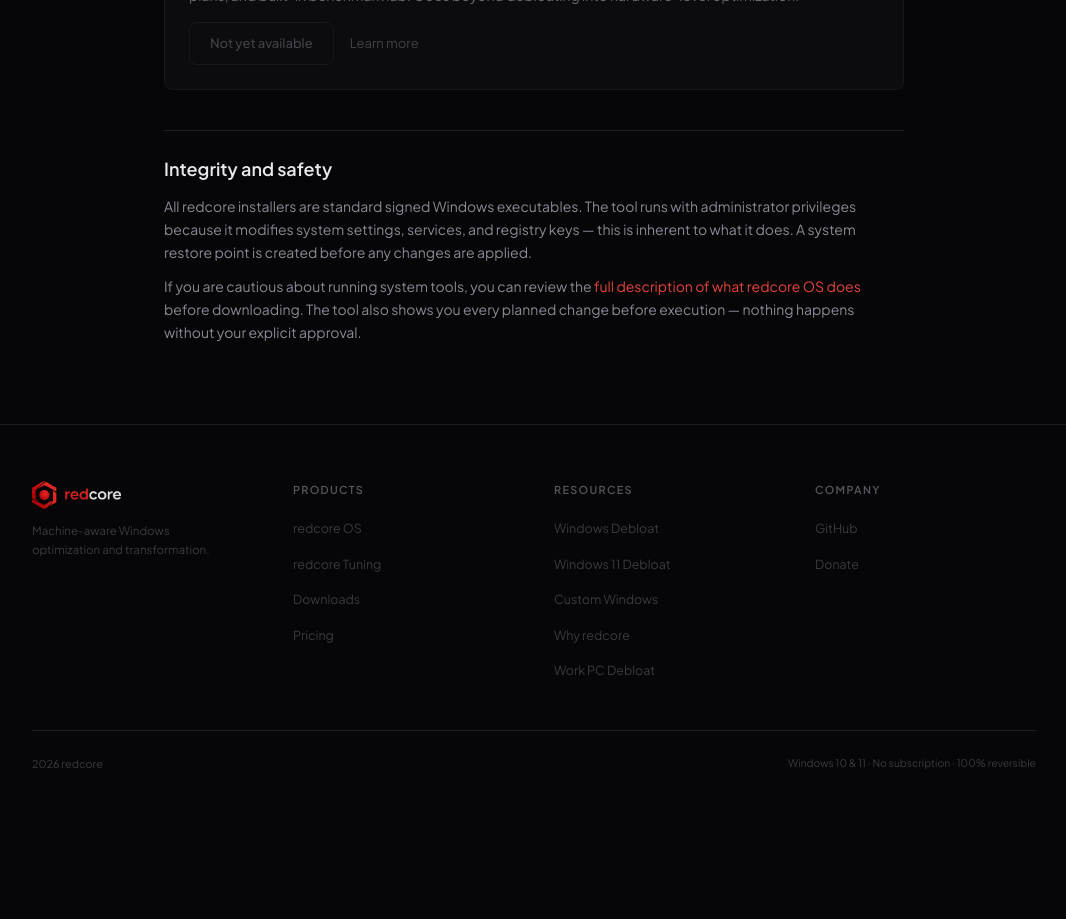
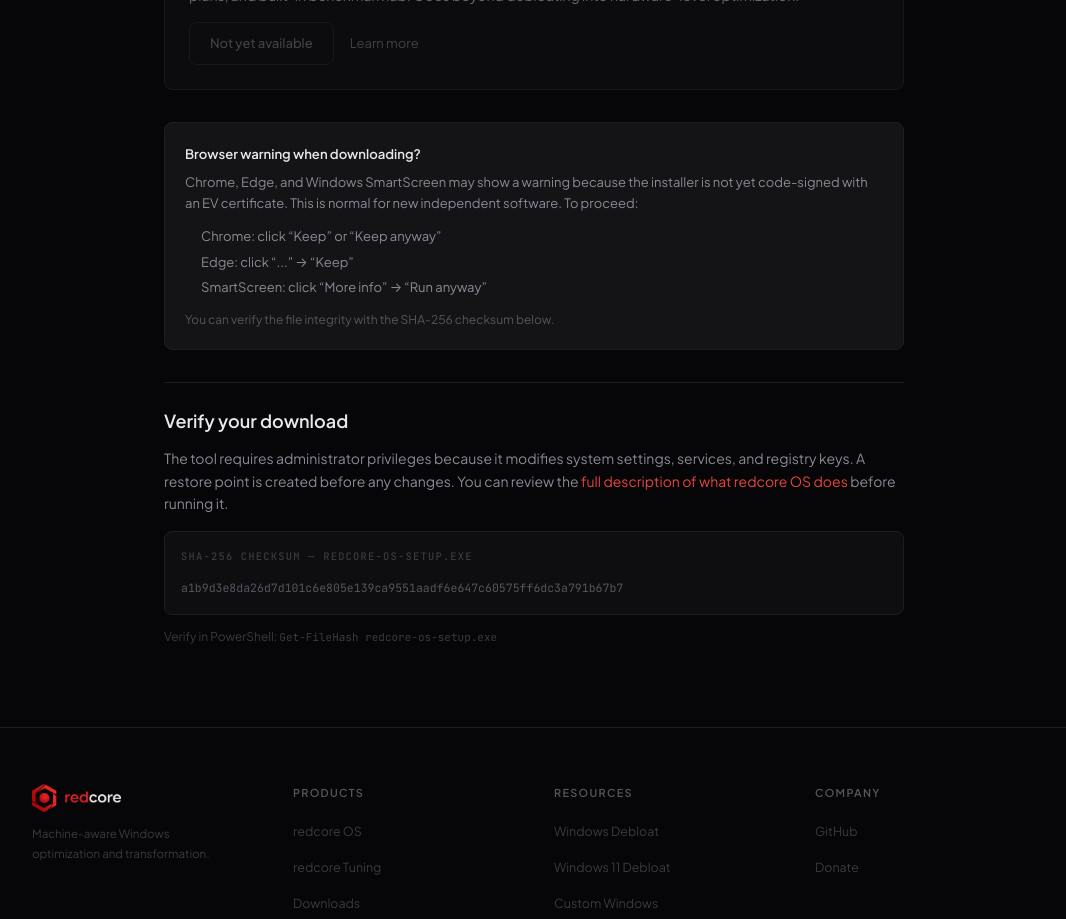
Before and after one commit to redpersongpt/oudenOS, a Next.js app in the folder apps/web/: page /downloads in a window 1280 px wide. Shown: the part 840-1759 px from the top of the page, without its empty margins (106-1172 px from the left). Before the commit the page ends 1668 px from the top, so only its background shows below. Built offline with nearby package versions, Linux system fonts and the light colour scheme; no server answers.

Commit message:
add download checksum

```diff
--- a/apps/web/src/app/downloads/page.tsx
+++ b/apps/web/src/app/downloads/page.tsx
@@ -123,27 +123,50 @@ export default function DownloadsPage() {
             </div>
           </div>
 
-          {/* Integrity note */}
-          <div className="mt-10 pt-6 border-t border-border">
+          {/* Browser warning */}
+          <div className="mt-8 rounded-lg border border-border bg-surface-raised p-5">
+            <p className="text-[0.82rem] font-semibold text-ink-primary mb-2">
+              Browser warning when downloading?
+            </p>
+            <p className="text-ink-secondary text-[13px] leading-relaxed mb-3">
+              Chrome, Edge, and Windows SmartScreen may show a warning because
+              the installer is not yet code-signed with an EV certificate.
+              This is normal for new independent software. To proceed:
+            </p>
+            <ul className="text-ink-secondary text-[13px] leading-relaxed space-y-1 mb-3 pl-4">
+              <li>Chrome: click &ldquo;Keep&rdquo; or &ldquo;Keep anyway&rdquo;</li>
+              <li>Edge: click &ldquo;...&rdquo; → &ldquo;Keep&rdquo;</li>
+              <li>SmartScreen: click &ldquo;More info&rdquo; → &ldquo;Run anyway&rdquo;</li>
+            </ul>
+            <p className="text-ink-tertiary text-[12px]">
+              You can verify the file integrity with the SHA-256 checksum below.
+            </p>
+          </div>
+
+          {/* Integrity */}
+          <div className="mt-8 pt-6 border-t border-border">
             <h2 className="text-lg font-semibold text-ink-primary mb-3">
-              Integrity and safety
+              Verify your download
             </h2>
-            <p className="text-ink-secondary text-[14px] leading-relaxed mb-3">
-              All redcore installers are standard signed Windows
-              executables. The tool runs with administrator privileges
-              because it modifies system settings, services, and registry
-              keys — this is inherent to what it does. A system restore
-              point is created before any changes are applied.
-            </p>
-            <p className="text-ink-secondary text-[14px] leading-relaxed">
-              If you are cautious about running system tools, you can review
-              the{" "}
+            <p className="text-ink-secondary text-[14px] leading-relaxed mb-4">
+              The tool requires administrator privileges because it modifies
+              system settings, services, and registry keys. A restore point
+              is created before any changes. You can review the{" "}
               <Link href="/redcore-os" className="text-accent hover:text-accent-bright transition-colors">
                 full description of what redcore OS does
               </Link>{" "}
-              before downloading. The tool also shows you every planned
-              change before execution — nothing happens without your
-              explicit approval.
+              before running it.
+            </p>
+            <div className="rounded-lg bg-surface border border-border p-4">
+              <p className="font-mono text-[0.65rem] font-medium uppercase tracking-[0.12em] text-ink-muted mb-2">
+                SHA-256 Checksum — redcore-os-setup.exe
+              </p>
+              <code className="font-mono text-[0.72rem] text-ink-tertiary break-all select-all">
+                a1b9d3e8da26d7d101c6e805e139ca9551aadf6e647c60575ff6dc3a791b67b7
+              </code>
+            </div>
+            <p className="mt-3 text-ink-muted text-[12px]">
+              Verify in PowerShell: <code className="font-mono text-[11px]">Get-FileHash redcore-os-setup.exe</code>
             </p>
           </div>
         </article>
```
